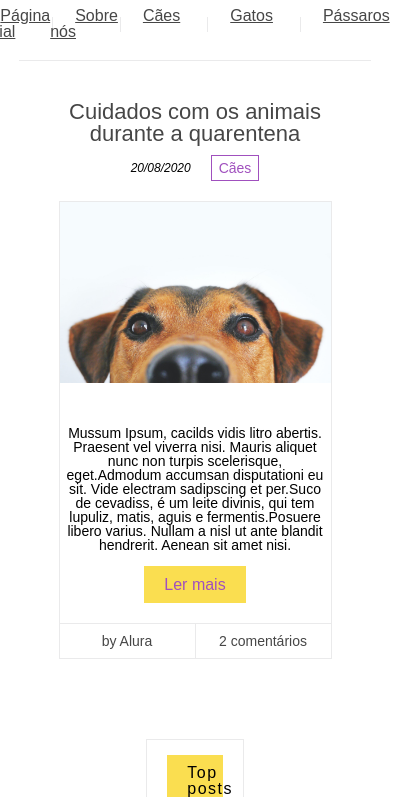
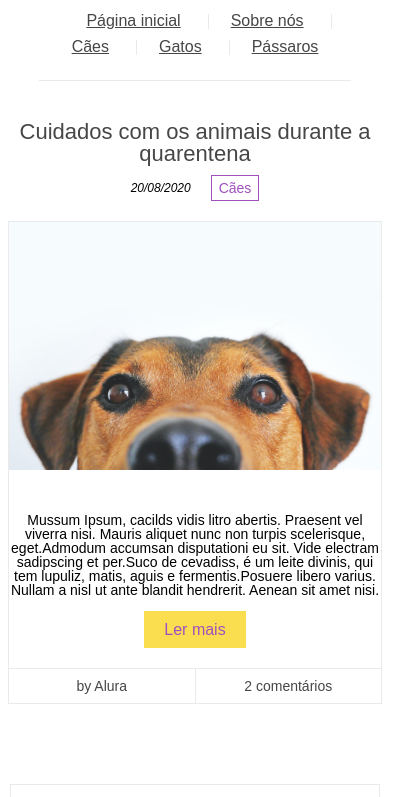
Before and after one commit to LuisLimaIt/projeto-sass, a plain HTML site: page index.html in a window 390 px wide. Shown: the part 233-1030 px from the top of the page, 415 px wide, since content can reach past the window. Drawn offline with Linux system fonts and the light colour scheme.

Commit message:
Media queries e mixins

```diff
--- a/scss/style.scss
+++ b/scss/style.scss
@@ -9,7 +9,7 @@ $img-width: 45%;
 %no-decoration {text-decoration: none;}
 %u-decoration {text-decoration: underline;}
 
-//Mixin
+//Mixins e Media Queries
 @mixin reset-list {
     margin: 0;
     padding: 0;
@@ -19,6 +19,18 @@ $img-width: 45%;
 @mixin flx($property, $jty-cnt) {
     display: flex;
     #{$property}: $jty-cnt;
+}
+
+@mixin for-phone-only {
+    @media(max-width: 767.98px) { @content; }
+}
+
+@mixin for-table-only {
+    @media(min-width: 768px) and (max-width: 1199.98px) { @content; }
+}
+
+@mixin for-desktop-only {
+    @media(min-width: 1200px) { @content; }
 }
 
 .header {
@@ -40,12 +52,26 @@ $img-width: 45%;
             border-bottom: 1px solid $light-gray;
             margin-left: auto;
             margin-right: auto;
-            width: 80%;
-            padding: 20px;
+            @include for-phone-only{
+                width: 90%;
+                padding: 15px 0;
+                flex-wrap: wrap;
+            }
+            @include for-phone-only{
+                width: 80%;
+                padding: 20px 0;
+            }
+            @include for-desktop-only{
+                width: 80%;
+                padding: 20px 0;
+            }
         }
 
         &__links {
             position: relative;
+            @include for-phone-only{
+                padding: 5px 0;
+            }
 
             &:not(:last-child):after {
                 content: "";
@@ -100,6 +126,9 @@ $img-width: 45%;
     font-family: Arial, Helvetica, sans-serif;
 
     &__content {
+        @include for-phone-only{
+            width: 100%;
+        }
         width: 70%;
         padding: 40px 8px;
     }
@@ -205,6 +234,9 @@ $img-width: 45%;
     }
 
     &__sidebar {
+        @include for-phone-only {
+            width: 100%;
+        }
         width: 25%;
         padding: 40px 10px;
     }
```
Also changed, not shown: css/style.css, 1 other file.
